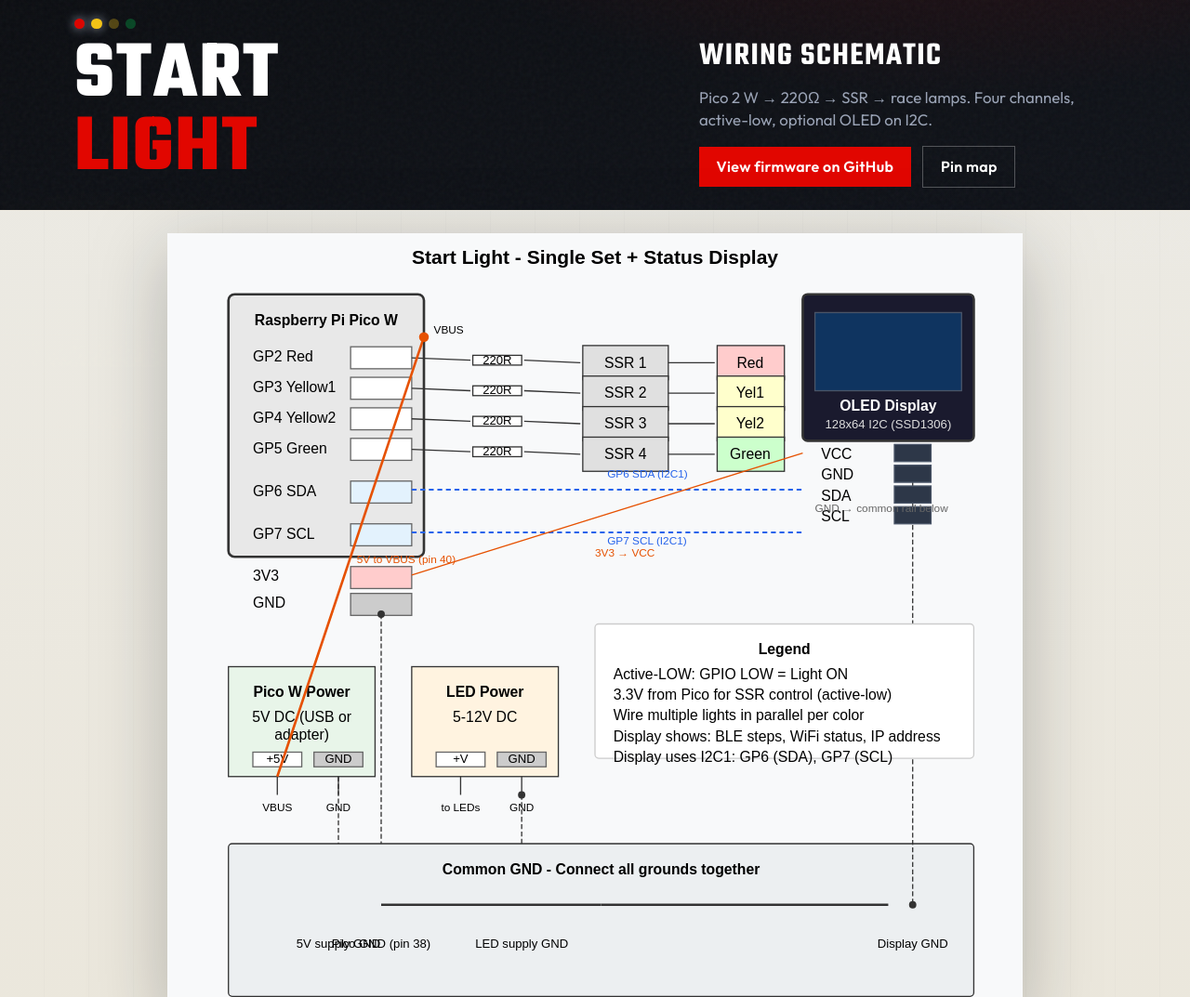
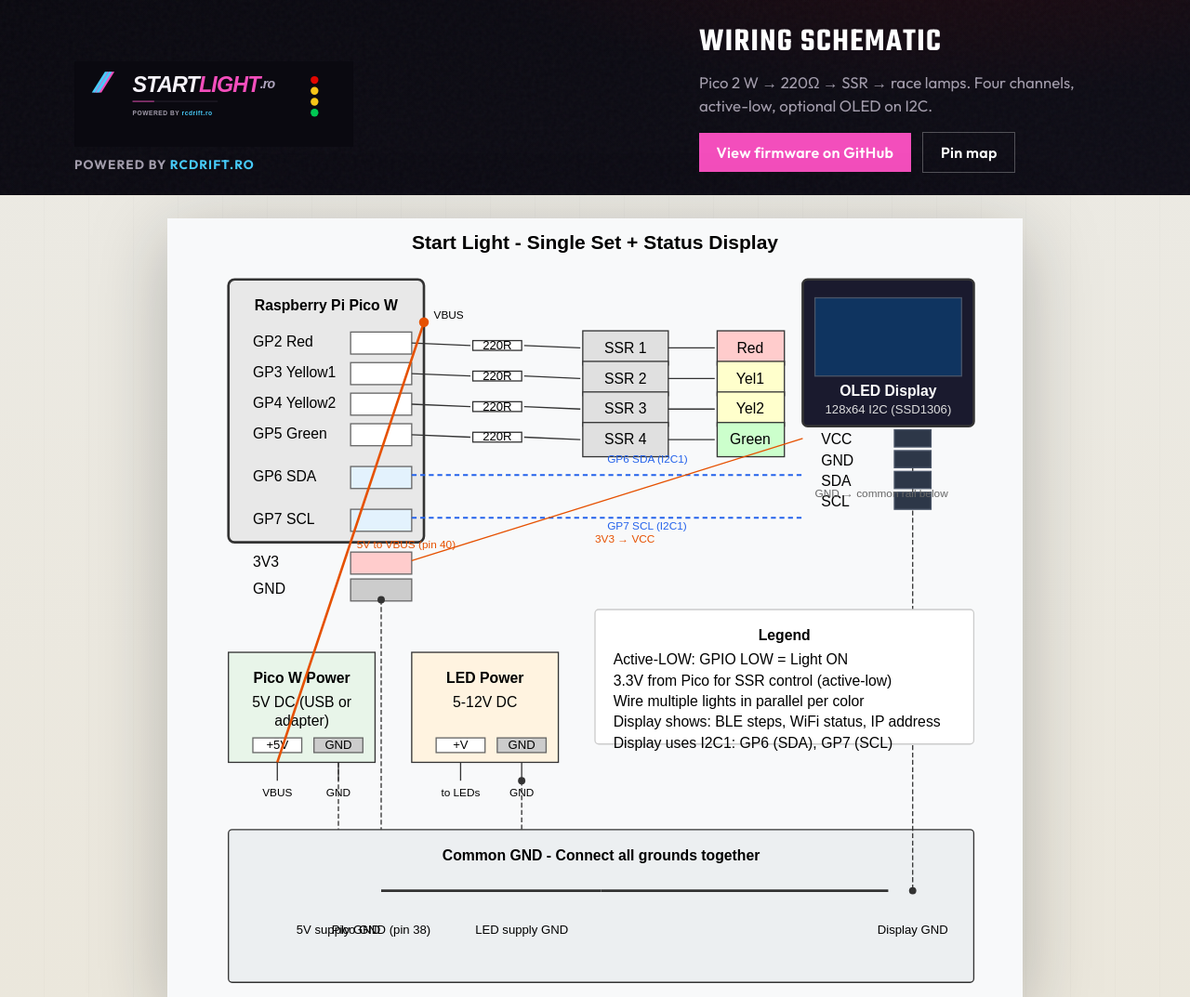
Before and after one commit to kovacsalexandrurobert/StartGate-RCDrift.ro, a plain HTML site: page docs/index.html in a window 1280 px wide. Shown: the top 1073 px of the page at 93% size. Drawn offline with Linux system fonts and the light colour scheme.

Commit message:
Add StartLight brand lockup powered by rcdrift.ro. (#9)
Gives the project a matching dark pink/cyan identity for GitHub Pages, README, and the Pico control chrome.

Co-authored-by: Kovacs Alexandru Robert <kovacsalexandrurobert@gmail.com>
Co-authored-by: Cursor <cursoragent@cursor.com>

```diff
--- a/docs/index.html
+++ b/docs/index.html
@@ -10,16 +10,18 @@
   <link href="https://fonts.googleapis.com/css2?family=Outfit:wght@400;600;700&family=Teko:wght@500;600;700&display=swap" rel="stylesheet">
   <style>
     :root {
-      --asphalt: #0c0e12;
-      --asphalt-2: #151922;
-      --lane: #1e2430;
-      --fog: #9aa3b5;
-      --paper: #f3f1ea;
+      --asphalt: #0a0910;
+      --asphalt-2: #13111d;
+      --lane: #181522;
+      --fog: #a29cab;
+      --paper: #f6f3fb;
       --ink: #12151c;
       --red: #e10600;
       --yellow: #f5c518;
       --green: #00c853;
-      --accent: #ff6b1a;
+      --pink: #f34ebc;
+      --blue: #48ccfa;
+      --accent: #f34ebc;
     }
 
     * { box-sizing: border-box; }
@@ -69,21 +71,33 @@
       margin-bottom: 1.5rem;
     }
 
-    .brand {
-      font-family: Teko, sans-serif;
-      font-weight: 700;
-      font-size: clamp(3.2rem, 10vw, 5.5rem);
-      line-height: 0.9;
-      letter-spacing: 0.02em;
-      color: #fff;
-      margin: 0;
-      text-transform: uppercase;
+    .visually-hidden {
+      position: absolute;
+      width: 1px;
+      height: 1px;
+      padding: 0;
+      margin: -1px;
+      overflow: hidden;
+      clip: rect(0, 0, 0, 0);
+      border: 0;
     }
 
-    .brand span {
+    .logo {
       display: block;
-      color: var(--red);
+      width: min(420px, 100%);
+      height: auto;
+      margin: 0;
     }
+
+    .powered {
+      margin: 0.65rem 0 0;
+      font-size: 0.85rem;
+      font-weight: 700;
+      letter-spacing: 0.08em;
+      text-transform: uppercase;
+      color: var(--fog);
+    }
+    .powered a { color: var(--blue); text-decoration: none; }
 
     .hero-copy {
       max-width: 28rem;
@@ -300,7 +314,11 @@
     @media (max-width: 700px) {
       .cta.secondary { margin-left: 0; margin-top: 0.5rem; display: inline-flex; }
       .schematic-plane { padding: 1rem 0.5rem 1.25rem; }
+      .cta { background: var(--pink); }
+      .cta:hover { background: #d63fa8; }
     }
+    .cta { background: var(--pink); }
+    .cta:hover { background: #d63fa8; }
   </style>
 </head>
 <body>
@@ -309,13 +327,9 @@
   <header class="hero wrap">
     <div class="hero-top">
       <div>
-        <div class="lamps" aria-hidden="true">
-          <span class="lamp red"></span>
-          <span class="lamp y1"></span>
-          <span class="lamp y2"></span>
-          <span class="lamp green"></span>
-        </div>
-        <h1 class="brand">Start <span>Light</span></h1>
+        <h1 class="visually-hidden">StartLight.ro</h1>
+        <img class="logo" src="assets/startlight-logo.svg" width="720" height="220" alt="StartLight.ro — powered by rcdrift.ro">
+        <p class="powered">Powered by <a href="https://www.rcdrift.ro" target="_blank" rel="noopener">rcdrift.ro</a></p>
       </div>
       <div class="hero-copy">
         <h2>Wiring schematic</h2>
```
Also changed, not shown: docs/assets/startlight-logo-mark.svg (added), docs/assets/startlight-logo.jpg (added), docs/assets/startlight-logo.svg (added), 3 other files.
